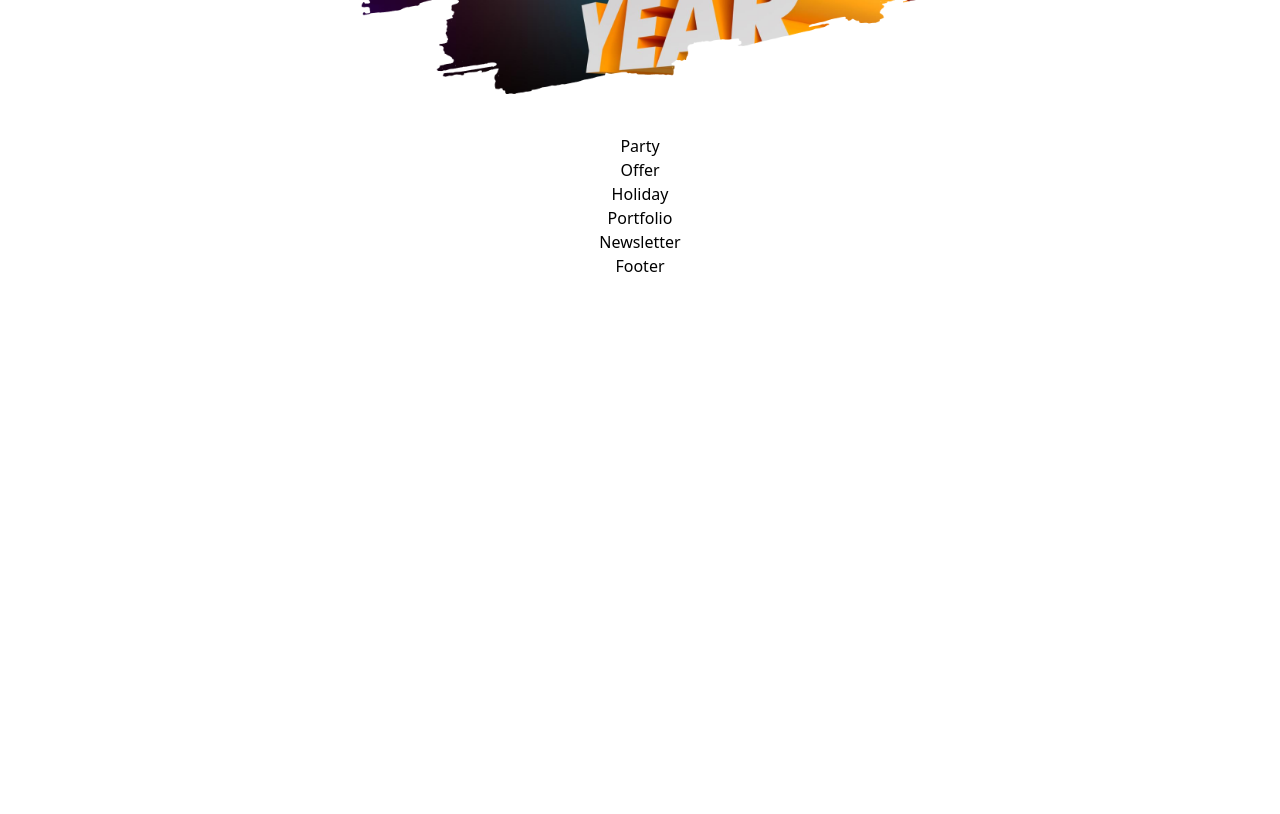
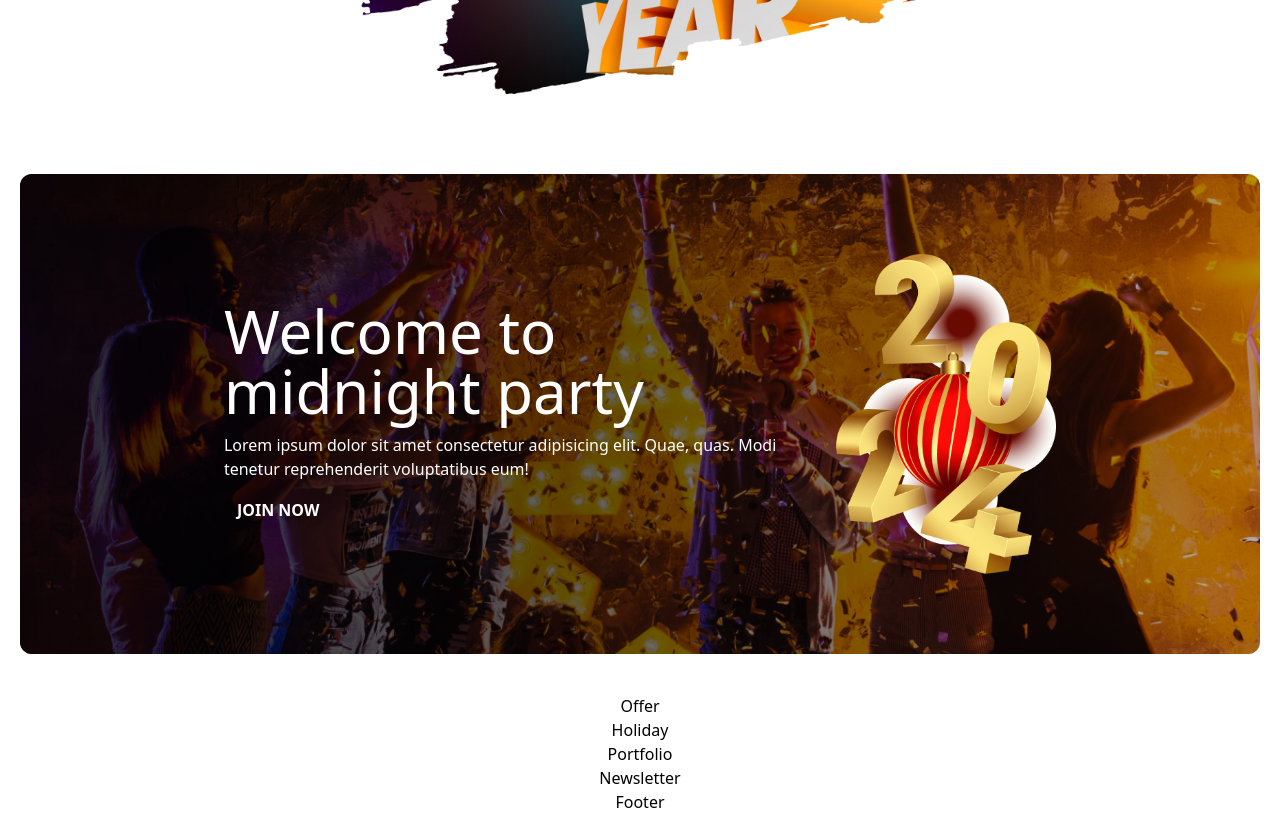
Before and after one commit to mrirakib04/landing-page-9, a React (Vite) app: page / in a window 1280 px wide. Shown: the part 1140-1954 px from the top of the page. Before the commit the page ends 1418 px from the top, so only its background shows below. Built offline with nearby package versions, Linux system fonts and the light colour scheme.

Commit message:
party section

```diff
--- a/src/App.css
+++ b/src/App.css
@@ -0,0 +1,3 @@
+button {
+  cursor: pointer;
+}
--- a/src/components/Party.jsx
+++ b/src/components/Party.jsx
@@ -1,5 +1,44 @@
+import partyBG from "./../assets/img/Vectorrr.png";
+import partyDate from "./../assets/img/Group 70.png";
+
 const Party = () => {
-  return <div>Party</div>;
+  return (
+    <div className="container w-full py-10 px-5">
+      <div
+        style={{
+          background: `url(${partyBG})`,
+          backgroundPosition: "center",
+          backgroundSize: "cover",
+        }}
+        className="w-full rounded-xl overflow-hidden"
+      >
+        <div className="w-full sm:py-20 py-5 px-5 bg-gradient-to-r from-black/80 via-black/60 to-black/30 flex sm:flex-row flex-col items-center justify-center text-center text-white gap-3 flex-wrap-reverse">
+          <img
+            className="h-32 sm:hidden block"
+            src={partyDate}
+            alt="partyDate"
+          />
+          <div className="flex flex-col sm:items-start items-center gap-3 sm:text-left text-center md:w-1/2 sm:w-3/5 w-full">
+            <h3 className="lg:text-6xl md:text-5xl sm:text-4xl text-3xl font-medium">
+              Welcome to <br /> midnight party
+            </h3>
+            <p className="text-base">
+              Lorem ipsum dolor sit amet consectetur adipisicing elit. Quae,
+              quas. Modi tenetur reprehenderit voluptatibus eum!
+            </p>
+            <button className="text-base font-semibold py-1 px-3 rounded-md border border-transparent hover:border-white duration-300">
+              JOIN NOW
+            </button>
+          </div>
+          <img
+            className="lg:h-80 md:h-64 sm:h-40 sm:block hidden"
+            src={partyDate}
+            alt="partyDate"
+          />
+        </div>
+      </div>
+    </div>
+  );
 };
 
 export default Party;
```
